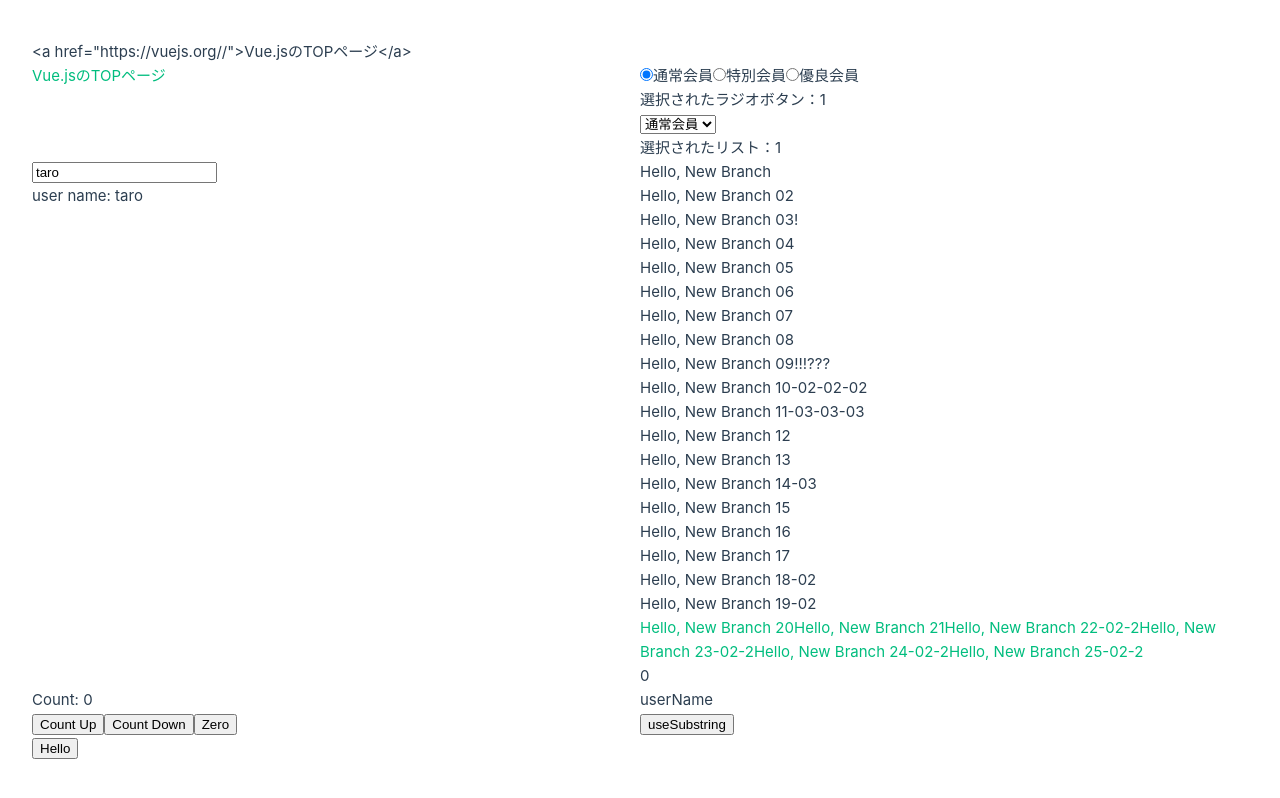
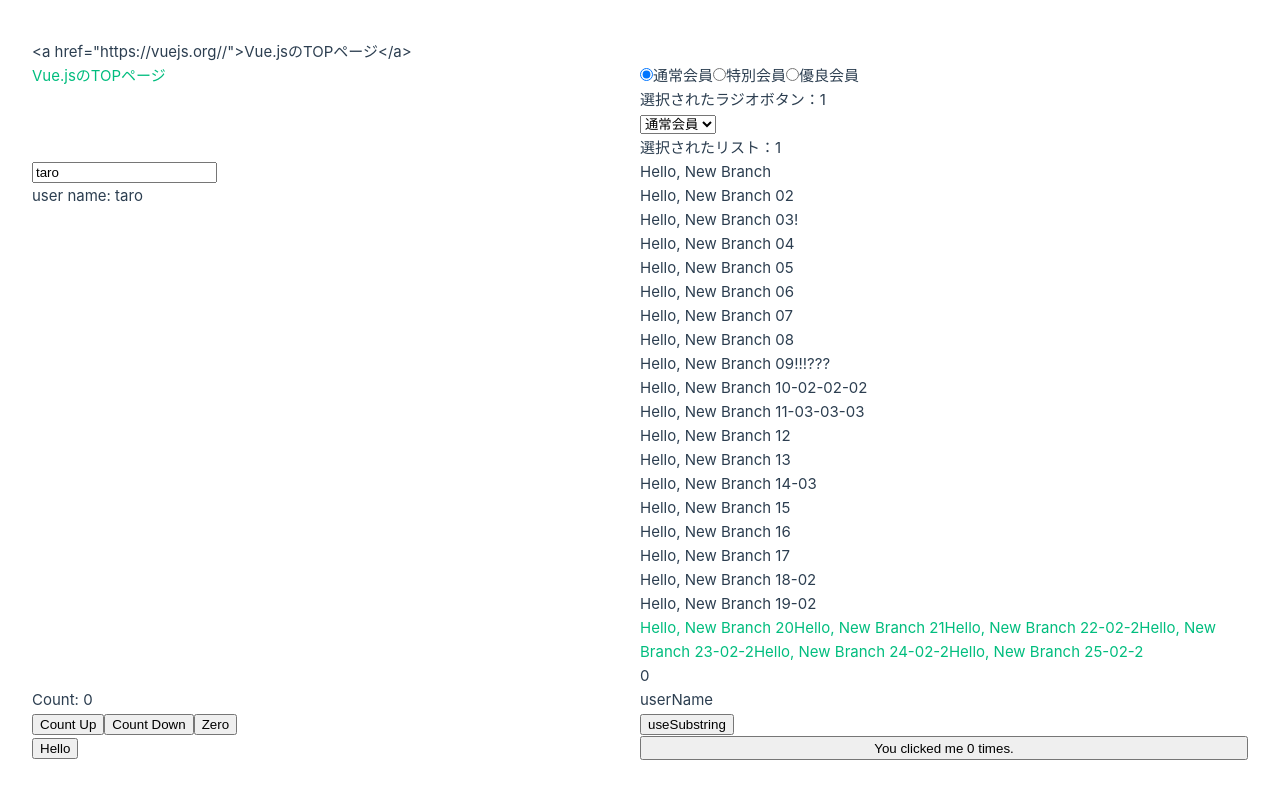
Before and after one commit to koyamal/pra_vue3, a Vue app in the folder Vue3FrontDevTextBook02/chap02/hello-vue/: page / in a window 1280 px wide. Built offline with nearby package versions, Linux system fonts and the light colour scheme.

Commit message:
Use CountUpButton

```diff
--- a/Vue3FrontDevTextBook02/chap02/hello-vue/src/App.vue
+++ b/Vue3FrontDevTextBook02/chap02/hello-vue/src/App.vue
@@ -1,5 +1,6 @@
 <script setup lang="ts">
 import {ref} from "vue";
+import ButtonCount from "./components/CountUpButton.vue";
 
 const memberType = ref(1);
 const memberTypeSelect = ref(1);
@@ -101,6 +102,7 @@ const useSubstring = () => {
       console.log('Bye');
     }">Hello</button>
   </section>
+  <ButtonCount></ButtonCount>
 </template>
 
 <style scoped>
```
